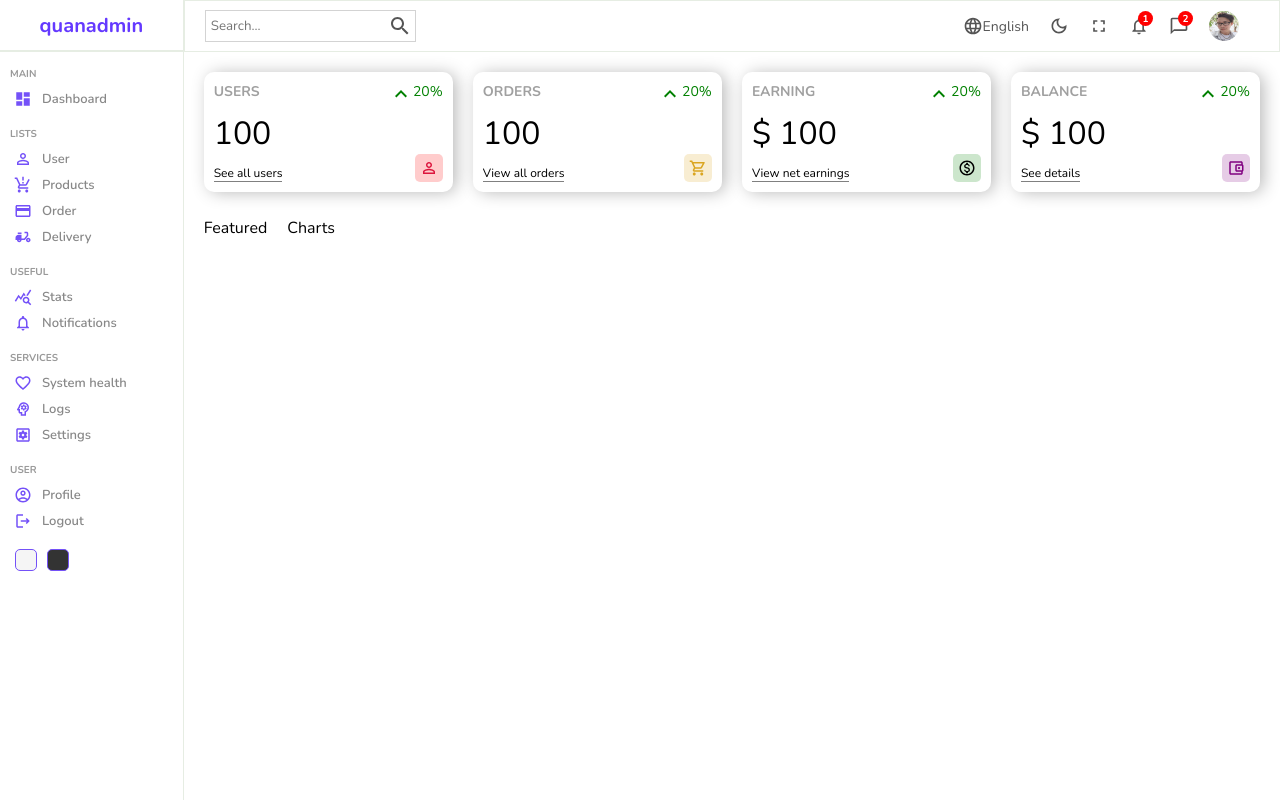
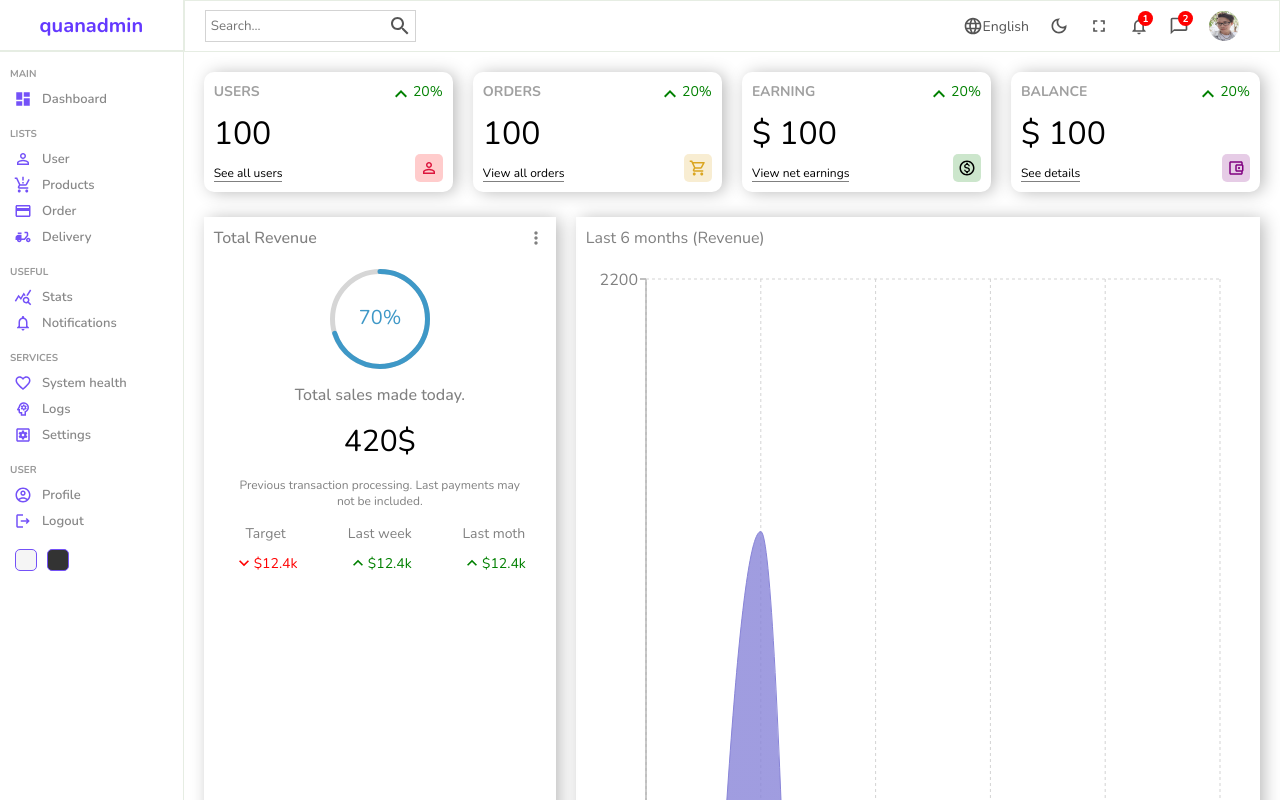
Before and after one commit to quanphung0106-sudo/reactjs-practice, a React (Create React App) app: page / in a window 1280 px wide. Shown: the top 800 px of the page. Built offline with nearby package versions, Linux system fonts and the light colour scheme.

Commit message:
updating homepage ui

```diff
--- a/package.json
+++ b/package.json
@@ -11,9 +11,11 @@
     "@testing-library/react": "^13.1.1",
     "@testing-library/user-event": "^13.5.0",
     "react": "^18.0.0",
+    "react-circular-progressbar": "^2.0.4",
     "react-dom": "^18.0.0",
     "react-router-dom": "6",
     "react-scripts": "5.0.1",
+    "recharts": "^2.1.9",
     "sass": "^1.50.0",
     "web-vitals": "^2.1.4"
   },
--- a/src/components/chart/Chart.jsx
+++ b/src/components/chart/Chart.jsx
@@ -1,9 +1,73 @@
-import './chart.scss';
+import {
+  AreaChart,
+  Area,
+  XAxis,
+  YAxis,
+  CartesianGrid,
+  Tooltip,
+  ResponsiveContainer,
+} from "recharts";
+import "./chart.scss";
+
+const data = [
+  {
+    name: "January",
+    total: 1200,
+  },
+  {
+    name: "February",
+    total: 2100,
+  },
+  {
+    name: "March",
+    total: 800,
+  },
+  {
+    name: "April",
+    total: 1600,
+  },
+  {
+    name: "May",
+    total: 900,
+  },
+  {
+    name: "June",
+    total: 1700,
+  },
+];
 
 const Charts = () => {
   return (
-    <div>Charts</div>
-  )
-}
+    <div id="chart">
+      <div className="title">Last 6 months (Revenue)</div>
+      <ResponsiveContainer width="100%" height="100%">
+        <AreaChart
+          width={730}
+          height={250}
+          data={data}
+          margin={{ top: 10, right: 30, left: 0, bottom: 0 }}
+        >
+          <defs>
+            <linearGradient id="total" x1="0" y1="0" x2="0" y2="1">
+              <stop offset="5%" stopColor="#8884d8" stopOpacity={0.8} />
+              <stop offset="95%" stopColor="#8884d8" stopOpacity={0} />
+            </linearGradient>
+          </defs>
+          <XAxis dataKey="name" stroke="gray" />
+          <YAxis stroke="gray" />
+          <CartesianGrid strokeDasharray="3 3" className="chartGrid" />
+          <Tooltip />
+          <Area
+            type="monotone"
+            dataKey="total"
+            stroke="#8884d8"
+            fillOpacity={1}
+            fill="url(#total)"
+          />
+        </AreaChart>
+      </ResponsiveContainer>
+    </div>
+  );
+};
 
-export default Charts
+export default Charts;
--- a/src/components/chart/chart.scss
+++ b/src/components/chart/chart.scss
@@ -0,0 +1,15 @@
+#chart {
+  flex: 4;
+  -webkit-box-shadow: 4px 1px 17px -1px rgba(0, 0, 0, 0.29);
+  box-shadow: 4px 1px 17px -1px rgba(0, 0, 0, 0.29);
+  padding: 10px;
+  color: gray;
+
+  .title {
+      margin-bottom: 20px;
+  }
+
+  .chartGrid {
+      stroke: rgb(211, 211, 211);
+  }
+}
--- a/src/components/featured/Featured.jsx
+++ b/src/components/featured/Featured.jsx
@@ -1,8 +1,49 @@
+import MoreVertOutlinedIcon from '@mui/icons-material/MoreVertOutlined';
+import KeyboardArrowDownOutlinedIcon from '@mui/icons-material/KeyboardArrowDownOutlined';
+import KeyboardArrowUpOutlinedIcon from '@mui/icons-material/KeyboardArrowUpOutlined';
+import { CircularProgressbar } from 'react-circular-progressbar';
+import "react-circular-progressbar/dist/styles.css";
 import './featured.scss';
 
 const Featured = () => {
   return (
-    <div>Featured</div>
+    <div id="featured">
+      <div className="top">
+        <h1 className="title">Total Revenue</h1>
+        <MoreVertOutlinedIcon fontSize="small" />
+      </div>
+      <div className="bottom">
+        <div className="featuredChart">
+          <CircularProgressbar value={70} text="70%" strokeWidth={5} />
+        </div>
+        <p className="title">Total sales made today.</p>
+        <p className="amount">420$</p>
+        <p className="desc">Previous transaction processing. Last payments may not be included.</p>
+        <div className="summary">
+          <div className="item">
+            <div className="itemTitle">Target</div>
+            <div className="itemResult negative">
+              <KeyboardArrowDownOutlinedIcon fontSize="small" />
+              <div className="resultAmount">$12.4k</div>
+            </div>
+          </div>
+          <div className="item">
+            <div className="itemTitle">Last week</div>
+            <div className="itemResult positive">
+              <KeyboardArrowUpOutlinedIcon fontSize="small" />
+              <div className="resultAmount">$12.4k</div>
+            </div>
+          </div>
+          <div className="item">
+            <div className="itemTitle">Last moth</div>
+            <div className="itemResult positive">
+              <KeyboardArrowUpOutlinedIcon fontSize="small" />
+              <div className="resultAmount">$12.4k</div>
+            </div>
+          </div>
+        </div>
+      </div>
+    </div>
   )
 }
 
--- a/src/components/featured/featured.scss
+++ b/src/components/featured/featured.scss
@@ -0,0 +1,79 @@
+#featured {
+  flex: 2;
+  -webkit-box-shadow: 4px 1px 17px -1px rgba(0, 0, 0, 0.29);
+  box-shadow: 4px 1px 17px -1px rgba(0, 0, 0, 0.29);
+  padding: 10px;
+
+  .top {
+    display: flex;
+    align-items: center;
+    justify-content: space-between;
+    color: gray;
+
+    .title {
+      font-size: 16px;
+      font-weight: 500;
+    }
+  }
+
+  .bottom {
+    padding: 20px;
+    display: flex;
+    flex-direction: column;
+    align-items: center;
+    justify-content: center;
+    gap: 15px;
+
+    .featuredChart {
+      width: 100px;
+      height: 100px;
+    }
+
+    .title {
+      font-weight: 500;
+      color: gray;
+    }
+
+    .amount {
+      font-size: 30px;
+    }
+
+    .desc {
+      font-weight: 300;
+      font-size: 12px;
+      color: gray;
+      text-align: center;
+    }
+
+    .summary {
+      width: 100%;
+      display: flex;
+      align-items: center;
+      justify-content: space-between;
+
+      .item {
+        text-align: center;
+
+        .itemTitle {
+            font-size: 14px;
+            color: gray;
+        }
+
+        .itemResult {
+            display: flex;
+            align-items: center;
+            margin-top: 10px;
+            font-size: 14px;
+
+            &.positive {
+                color: green;
+            }
+
+            &.negative {
+                color: red;
+            }
+        }
+      }
+    }
+  }
+}
--- /dev/null
+++ b/src/components/table/Table.jsx
@@ -0,0 +1,102 @@
+import Table from "@mui/material/Table";
+import TableBody from "@mui/material/TableBody";
+import TableCell from "@mui/material/TableCell";
+import TableContainer from "@mui/material/TableContainer";
+import TableHead from "@mui/material/TableHead";
+import TableRow from "@mui/material/TableRow";
+import Paper from "@mui/material/Paper";
+import "./table.scss";
+
+const List = () => {
+  const rows = [
+    {
+      id: 1143155,
+      product: "Acer Nitro 5",
+      img: "https://m.media-amazon.com/images/I/81bc8mA3nKL._AC_UY327_FMwebp_QL65_.jpg",
+      customer: "John Smith",
+      date: "1 March",
+      amount: 785,
+      method: "Cash on Delivery",
+      status: "Approved",
+    },
+    {
+      id: 2235235,
+      product: "Playstation 5",
+      img: "https://m.media-amazon.com/images/I/31JaiPXYI8L._AC_UY327_FMwebp_QL65_.jpg",
+      customer: "Michael Doe",
+      date: "1 March",
+      amount: 900,
+      method: "Online Payment",
+      status: "Pending",
+    },
+    {
+      id: 2342353,
+      product: "Redragon S101",
+      img: "https://m.media-amazon.com/images/I/71kr3WAj1FL._AC_UY327_FMwebp_QL65_.jpg",
+      customer: "John Smith",
+      date: "1 March",
+      amount: 35,
+      method: "Cash on Delivery",
+      status: "Pending",
+    },
+    {
+      id: 2357741,
+      product: "Razer Blade 15",
+      img: "https://m.media-amazon.com/images/I/71wF7YDIQkL._AC_UY327_FMwebp_QL65_.jpg",
+      customer: "Jane Smith",
+      date: "1 March",
+      amount: 920,
+      method: "Online",
+      status: "Approved",
+    },
+    {
+      id: 2342355,
+      product: "ASUS ROG Strix",
+      img: "https://m.media-amazon.com/images/I/81hH5vK-MCL._AC_UY327_FMwebp_QL65_.jpg",
+      customer: "Harold Carol",
+      date: "1 March",
+      amount: 2000,
+      method: "Online",
+      status: "Pending",
+    },
+  ];
+  return (
+    <TableContainer component={Paper} className="table">
+      <Table sx={{ minWidth: 650 }} aria-label="simple table">
+        <TableHead>
+          <TableRow>
+            <TableCell className="tableCell">Tracking ID</TableCell>
+            <TableCell className="tableCell">Product</TableCell>
+            <TableCell className="tableCell">Customer</TableCell>
+            <TableCell className="tableCell">Date</TableCell>
+            <TableCell className="tableCell">Amount</TableCell>
+            <TableCell className="tableCell">Payment Method</TableCell>
+            <TableCell className="tableCell">Status</TableCell>
+          </TableRow>
+        </TableHead>
+        <TableBody>
+          {rows.map((row) => (
+            <TableRow key={row.id}>
+              <TableCell>{row.id}</TableCell>
+              <TableCell className="tableCell">
+                <div className="cellWrapper">
+                  <img src={row.img} alt="img" className="image" />
+                  {row.product}
+                </div>
+              </TableCell>
+              <TableCell className="tableCell">{row.customer}</TableCell>
+              <TableCell className="tableCell">{row.date}</TableCell>
+              <TableCell className="tableCell">{row.amount}</TableCell>
+              <TableCell className="tableCell">{row.method}</TableCell>
+              <TableCell className="tableCell">
+                <span className={`status ${row.status}`}>{row.status}</span>
+              </TableCell>
+            </TableRow>
+          ))}
+        </TableBody>
+      </Table>
+    </TableContainer>
+  );
+};
+
+export default List;
--- /dev/null
+++ b/src/components/table/table.scss
@@ -0,0 +1,29 @@
+.table {
+    .cellWrapper {
+        display: flex;
+        align-items: center;
+
+        .image {
+            width: 32px;
+            height: 32px;
+            border-radius: 50px;
+            margin-right: 10px;
+            object-fit: cover;
+        }
+    }
+
+    .status {
+        padding: 5px;
+        border-radius: 5px;
+
+        &.Approved {
+            color: green;
+            background-color: rgba(0, 128, 0, 0.125);
+        }
+
+        &.Pending {
+            color: goldenrod;
+            background-color: rgb(218, 165, 32, 0.125);
+        }
+    }
+}
--- a/src/pages/home/Home.jsx
+++ b/src/pages/home/Home.jsx
@@ -4,6 +4,7 @@
 import Widget from "../../components/widget/Widget";
 import Featured from "../../components/featured/Featured";
 import Chart from "../../components/chart/Chart";
+import List from "../../components/table/Table";
 
 const Home = () => {
   return (
@@ -21,6 +22,10 @@
           <Featured />
           <Chart />
         </div>
+        <div className="listContainer">
+          <div className="listTitle">Latest Transactions</div>
+          <List />
+        </div>
       </div>
     </div>
   );
--- a/src/pages/home/home.scss
+++ b/src/pages/home/home.scss
@@ -5,7 +5,8 @@
     flex: 6;
   }
 
-    .widgets, .charts {
+  .widgets,
+  .charts {
     display: flex;
     padding: 20px;
     gap: 20px;
@@ -14,4 +15,17 @@
   .charts {
     padding: 5px 20px;
   }
+
+  .listContainer {
+    -webkit-box-shadow: 4px 1px 17px -1px rgba(0, 0, 0, 0.29);
+    box-shadow: 4px 1px 17px -1px rgba(0, 0, 0, 0.29);
+    padding: 20px;
+    margin: 20px;
+
+    .listTitle {
+        font-weight: 500;
+        color: gray;
+        margin-bottom: 15px;
     }
+  }
+}
```
Also changed, not shown: 1 other file (tests, documents, lock files or other folders). Lines whose indentation alone changed are shown as unchanged.
